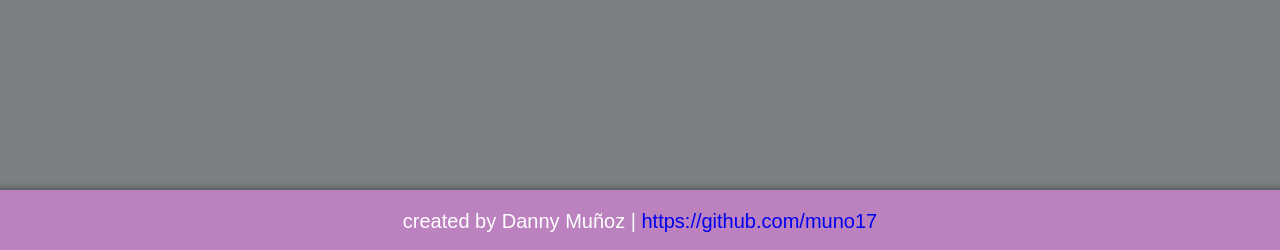
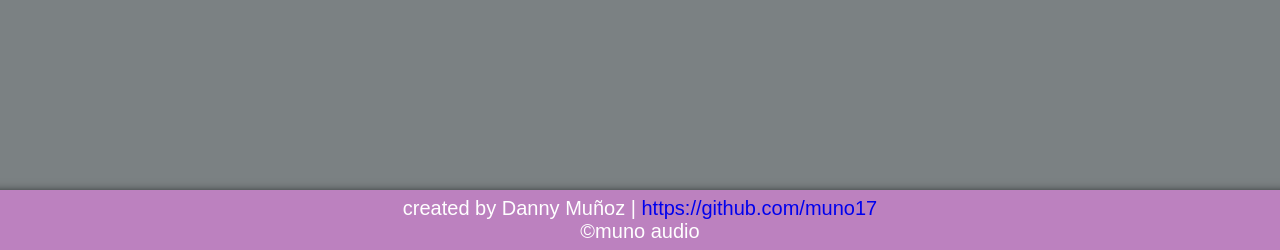
Before and after one commit to muno17/sqncd, a Flask app: page / in a window 1280 px wide. Shown: the part 550-800 px from the top of the page. Run offline with Flask 2, Linux system fonts and the light colour scheme.

Commit message:
add muno audio to footer

```diff
--- a/static/style.css
+++ b/static/style.css
@@ -213,10 +213,11 @@ a {
 
 footer {
     display: flex;
+    flex-direction: column;
     background-color: #BC81BF;
     color: white;
     justify-content: center;
-    align-items: flex-start;
+    align-items: center;
     box-shadow: 3px 3px 10px black;
     font-size: 20px;
     width: 100%;
--- a/templates/layout.html
+++ b/templates/layout.html
@@ -32,6 +32,7 @@
 
         <footer>
             <div>created by Danny Muñoz | <a href="https://github.com/muno17">https://github.com/muno17</a></div>
+            <div>©muno audio</div>
         </footer>
     </body>
 
```
